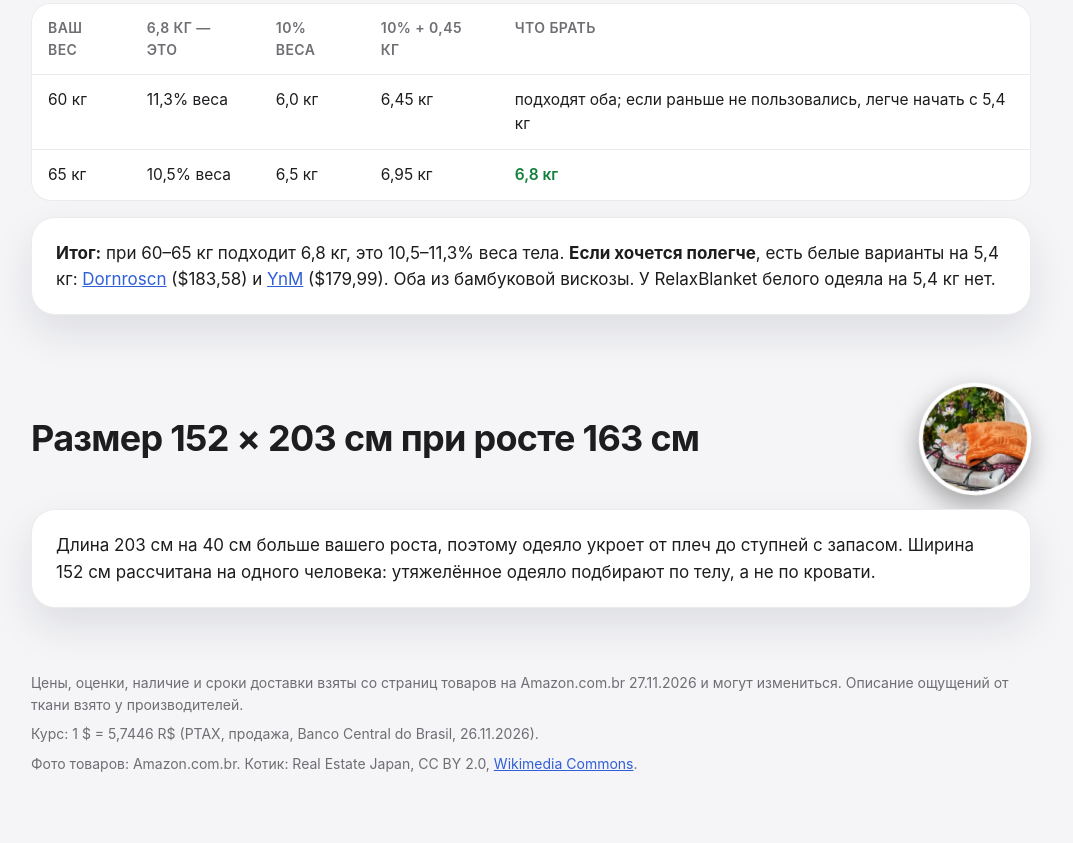
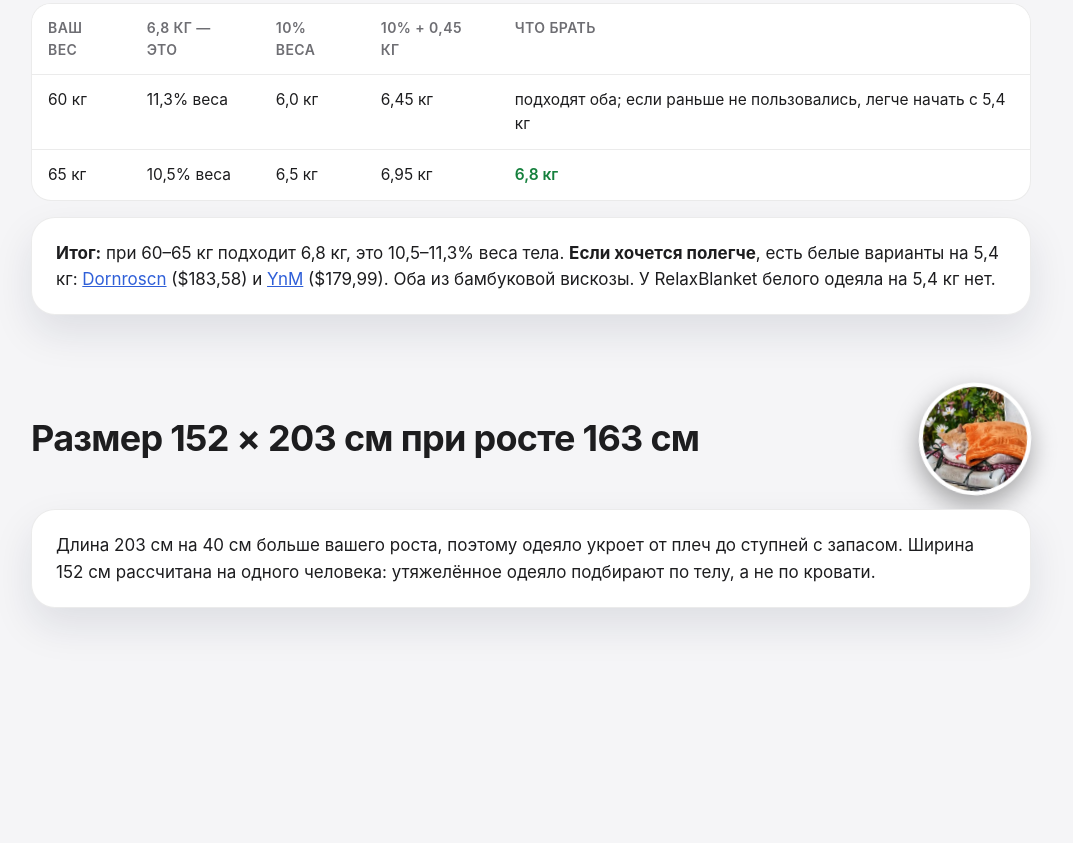
Before and after one commit to wonderland511/cobertor-pesado-6-8kg, a plain HTML site: page index.html in a window 1280 px wide. Shown: the part 7428-8271 px from the top of the page, without its empty margins (109-1182 px from the left). After the commit the page ends 8130 px from the top, so only its background shows below. Drawn offline with nearby package versions, Linux system fonts and the light colour scheme.

Commit message:
Убран подвал с источниками и курсом
Co-Authored-By: Claude Opus 5.5 <noreply@anthropic.com>

```diff
--- a/index.html
+++ b/index.html
@@ -502,14 +502,7 @@ footer p{margin:0 0 8px}
   </div>
 </section>
 </main>
-
-<footer>
-  <div class="wrap">
-    <p>Цены, оценки, наличие и сроки доставки взяты со страниц товаров на Amazon.com.br 27.11.2026 и могут измениться. Описание ощущений от ткани взято у производителей.</p>
-    <p>Курс: 1 $ = 5,7446 R$ (PTAX, продажа, Banco Central do Brasil, 26.11.2026).</p>
-    <p>Фото товаров: Amazon.com.br. Котик: Real Estate Japan, CC BY 2.0, <a href="https://commons.wikimedia.org/wiki/File:Cat_sleeping_peacefully_under_a_blanket_(50568604482).jpg" target="_blank" rel="noopener">Wikimedia Commons</a>.</p>
-  </div>
-</footer>
+<div style="height:60px"></div>
 
 <div class="lb" id="lb" role="dialog" aria-modal="true" aria-label="Просмотр фото">
   <button class="x" type="button" aria-label="Закрыть">×</button>
```
